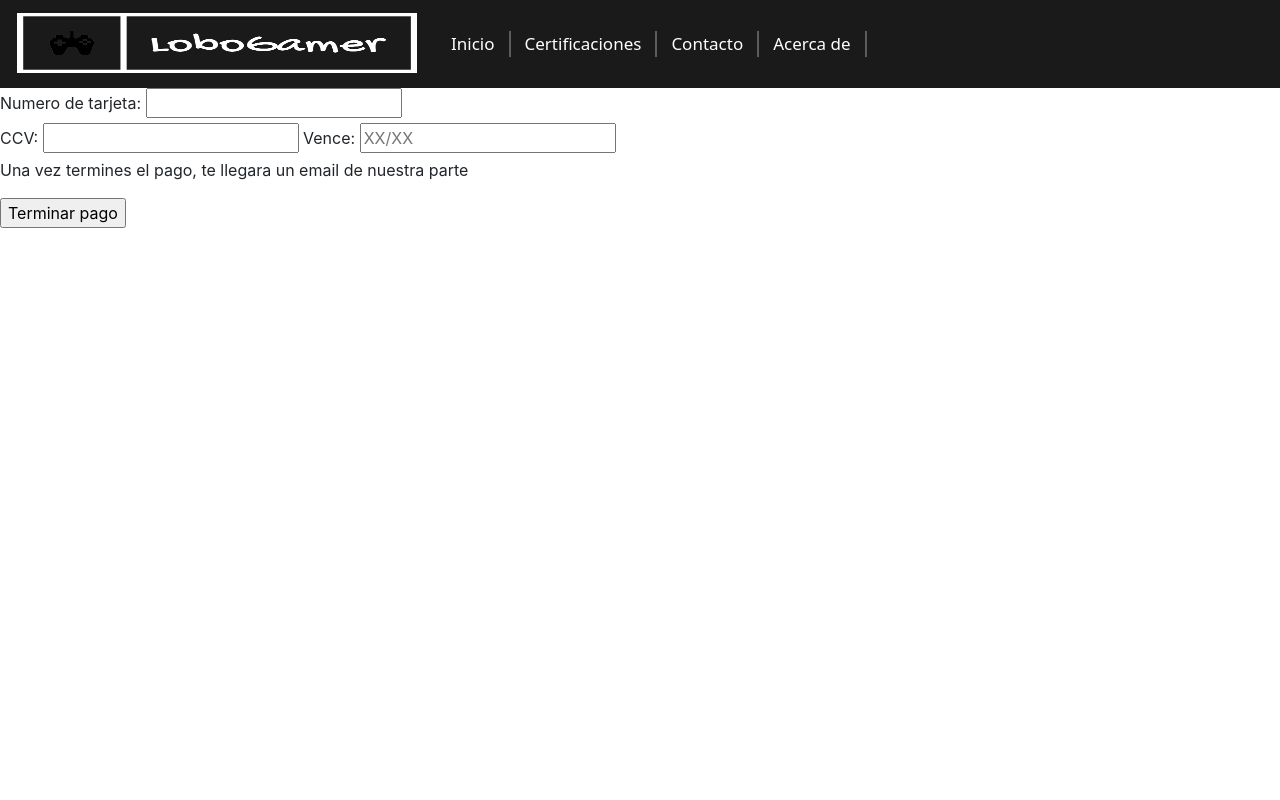
After one commit to LudWIng12/ProyectoFinal, a PHP site: page /tarjeta.php in a window 1280 px wide. The commit adds this page. Run offline with PHP 8.4, Linux system fonts and the light colour scheme.

Commit message:
Pago
añadí el formulario para pago con tarjeta

```diff
--- /dev/null
+++ b/tarjeta.php
@@ -0,0 +1,26 @@
+<?php
+    include "header.html";
+?>
+
+<!DOCTYPE html>
+<html lang="en">
+<head>
+    <meta charset="UTF-8">
+    <meta http-equiv="X-UA-Compatible" content="IE=edge">
+    <meta name="viewport" content="width=device-width, initial-scale=1.0">
+    <title>Pago con tarjeta</title>
+</head>
+<body>
+    <form action="">
+        <label for="NoTarjeta">Numero de tarjeta: </label>
+        <input type="number" name="NoTarjeta" id="NoTarjeta" size="16" require> <br>
+        <label for="CCV">CCV: </label>
+        <input type="number" name="CCV" id="CCV" size="3" require>
+        <label for="Vencimiento">Vence: </label>
+        <input type="text" name="Vencimiento" id="Vencimiento" placeholder="XX/XX" require> <br>
+        <p>Una vez termines el pago, te llegara un email de nuestra parte</p>
+
+        <input type="submit" value="Terminar pago">
+    </form>
+</body>
+</html>
```
Also changed, not shown: Pago.php (+4 -3 lines), PayPal.php (added).
